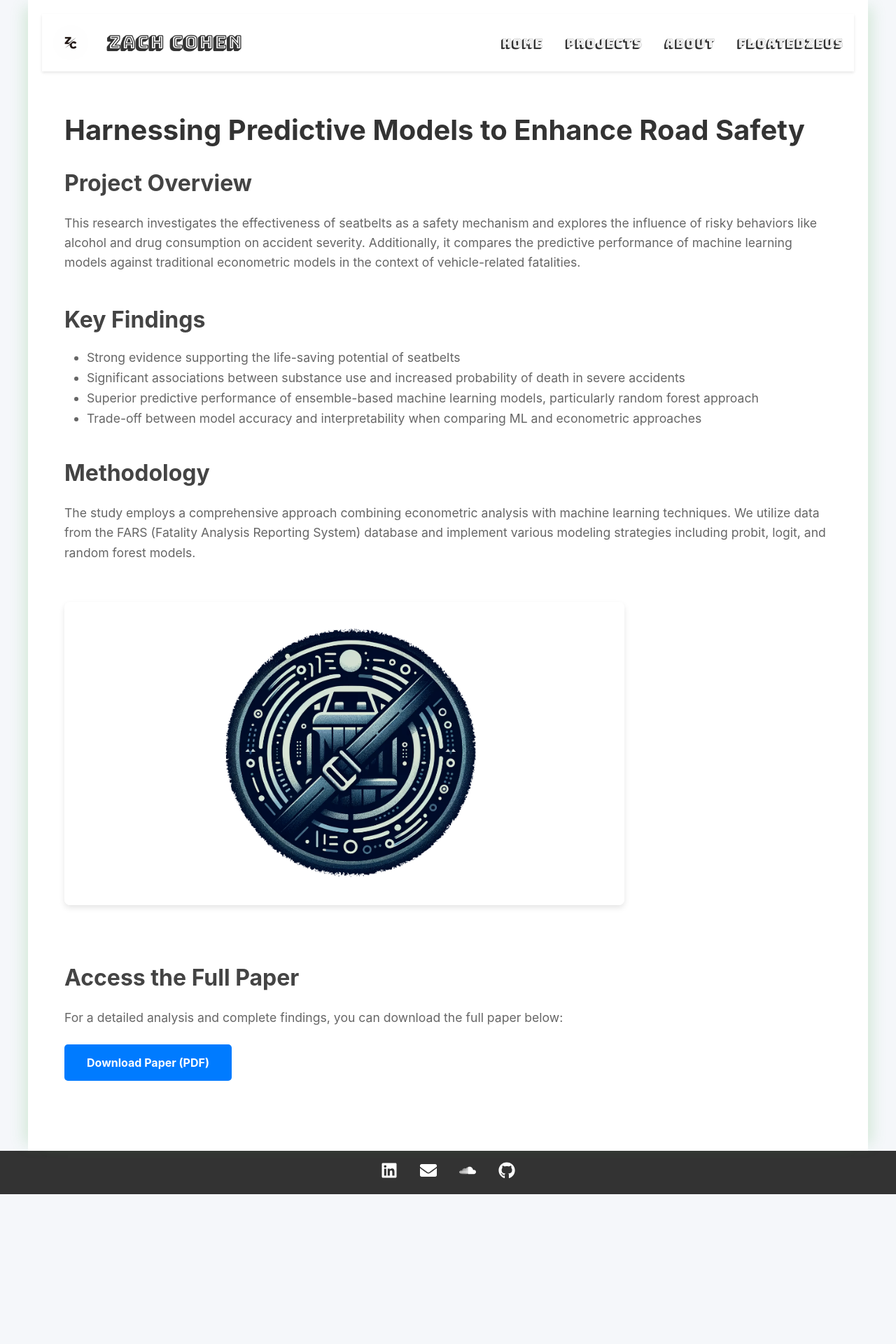
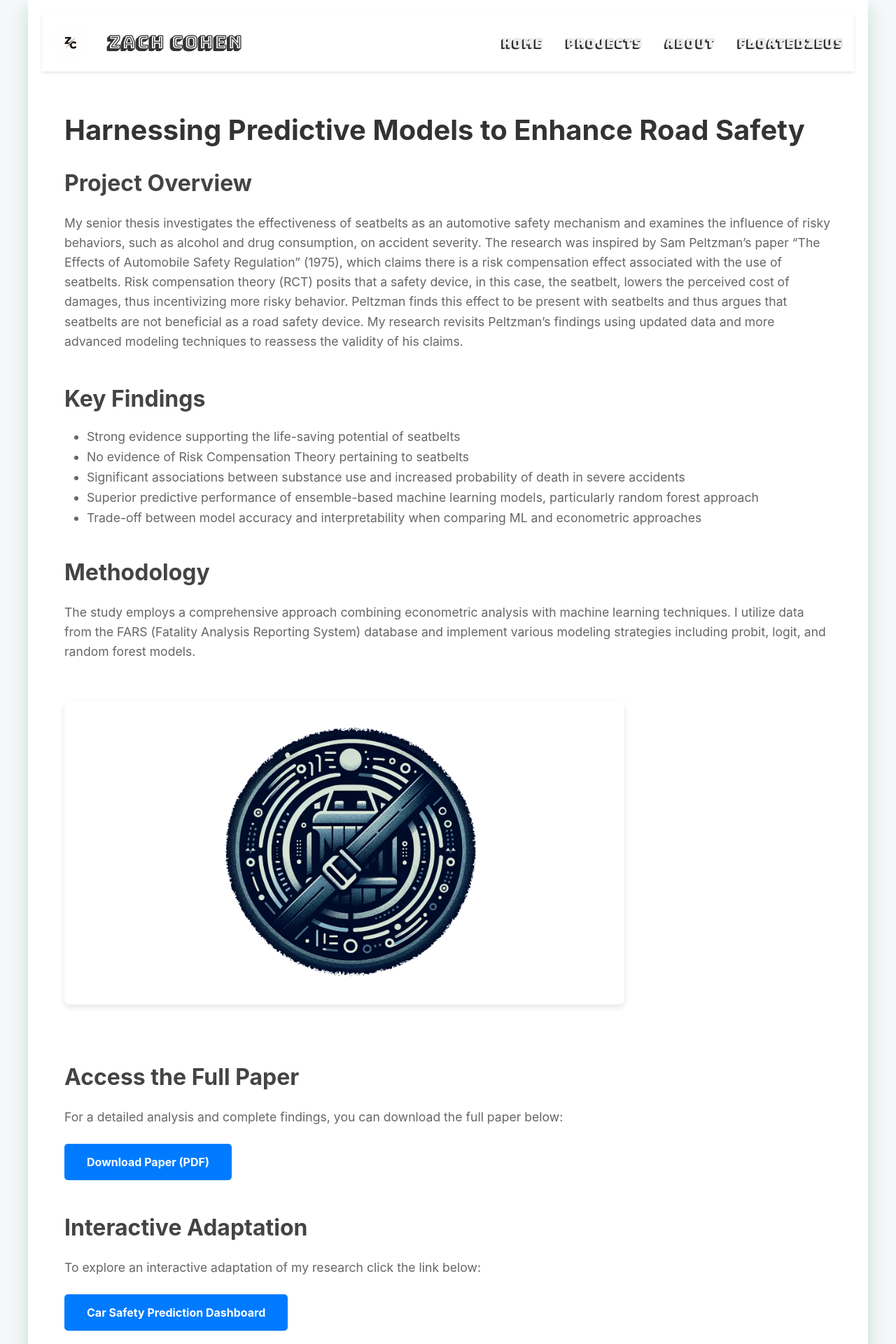
Before and after one commit to zachhco/PersonalPage, a React (Create React App) app: page /projects/seatbelt in a window 1280 px wide. Shown: the top 1920 px of the page at 70% size. Before the commit the page ends 1706 px from the top, so only its background shows below. Built offline with nearby package versions, Linux system fonts and the light colour scheme; the HTML template or start-up script is replaced by a standard one; a web font is replaced by a local one.

Commit message:
Thesis update

```diff
--- a/public/index.html
+++ b/public/index.html
@@ -19,12 +19,12 @@
       // MIT License
       // https://github.com/rafgraph/spa-github-pages
       (function(l) {
-        if (l.search[1] === 'p') {
+        if (l.search[1] === '/' ) {
           var decoded = l.search.slice(1).split('&').map(function(s) {
             return s.replace(/~and~/g, '&')
           }).join('?');
           window.history.replaceState(null, null,
-              l.pathname.slice(0, -1) + decoded.slice(3) + l.hash
+              l.pathname.slice(0, -1) + decoded + l.hash
           );
         }
       }(window.location))
--- a/src/components/Layout/Layout.js
+++ b/src/components/Layout/Layout.js
@@ -7,8 +7,8 @@ const StyledContainer = styled.div`
   margin: 0 auto;
   padding: 20px;
   min-height: 100vh;
-  background: ${props => props.$isDarkTheme ? '#000000' : 'white'};
-  box-shadow: ${props => props.$isDarkTheme ? `
+  background: ${props => props.isDarkTheme ? '#000000' : 'white'};
+  box-shadow: ${props => props.isDarkTheme ? `
     0 0 20px #00ff00,
     0 0 30px #00ff00,
     0 0 40px #00ff00,
@@ -44,7 +44,7 @@ const Layout = ({ children }) => {
 
   return (
     <Container
-      $isDarkTheme={isDarkTheme}
+      isDarkTheme={isDarkTheme}
       initial={{ opacity: 0 }}
       animate={{ opacity: 1 }}
       transition={{ duration: 0.5 }}
--- a/src/pages/ProjectPages/SeatbeltProject.js
+++ b/src/pages/ProjectPages/SeatbeltProject.js
@@ -115,10 +115,13 @@ const SeatbeltProject = () => {
       <Section>
         <SectionTitle>Project Overview</SectionTitle>
         <Text>
-          This research investigates the effectiveness of seatbelts as a safety mechanism and explores
-          the influence of risky behaviors like alcohol and drug consumption on accident severity.
-          Additionally, it compares the predictive performance of machine learning models against
-          traditional econometric models in the context of vehicle-related fatalities.
+        My senior thesis investigates the effectiveness of seatbelts as an automotive safety mechanism and examines the influence of
+        risky behaviors, such as alcohol and drug consumption, on accident severity. The research was inspired by Sam Peltzman’s paper
+        “The Effects of Automobile Safety Regulation” (1975), which claims there is a risk compensation effect associated with the use of
+        seatbelts. Risk compensation theory (RCT) posits that a safety device, in this case, the seatbelt, lowers the perceived cost of damages,
+        thus incentivizing more risky behavior. Peltzman finds this effect to be present with seatbelts and thus argues that seatbelts are not
+        beneficial as a road safety device. My research revisits Peltzman’s findings using updated data and more advanced modeling techniques
+        to reassess the validity of his claims.
         </Text>
       </Section>
 
@@ -126,6 +129,7 @@ const SeatbeltProject = () => {
         <SectionTitle>Key Findings</SectionTitle>
         <List>
           <li>Strong evidence supporting the life-saving potential of seatbelts</li>
+          <li>No evidence of Risk Compensation Theory pertaining to seatbelts</li>
           <li>Significant associations between substance use and increased probability of death in severe accidents</li>
           <li>Superior predictive performance of ensemble-based machine learning models, particularly random forest approach</li>
           <li>Trade-off between model accuracy and interpretability when comparing ML and econometric approaches</li>
@@ -135,9 +139,9 @@ const SeatbeltProject = () => {
       <Section>
         <SectionTitle>Methodology</SectionTitle>
         <Text>
-          The study employs a comprehensive approach combining econometric analysis with machine learning techniques.
-          We utilize data from the FARS (Fatality Analysis Reporting System) database and implement various modeling
-          strategies including probit, logit, and random forest models.
+        The study employs a comprehensive approach combining econometric analysis with machine learning techniques.
+        I utilize data from the FARS (Fatality Analysis Reporting System) database and implement
+        various modeling strategies including probit, logit, and random forest models.
         </Text>
         <Image
           src={process.env.PUBLIC_URL + '/images/Belting3.png'}
@@ -158,6 +162,18 @@ const SeatbeltProject = () => {
           Download Paper (PDF)
         </DownloadButton>
       </Section>
+
+      <Section>
+        <SectionTitle>Interactive Adaptation</SectionTitle>
+        <Text>
+          To explore an interactive adaptation of my research click the link below:
+        </Text>
+        <DownloadButton
+          href="/projects/car-safety-dash"
+        >
+          Car Safety Prediction Dashboard
+        </DownloadButton>
+      </Section>
     </PageContainer>
   );
 };
```
Also changed, not shown: public/404.html (+4 -4 lines).
